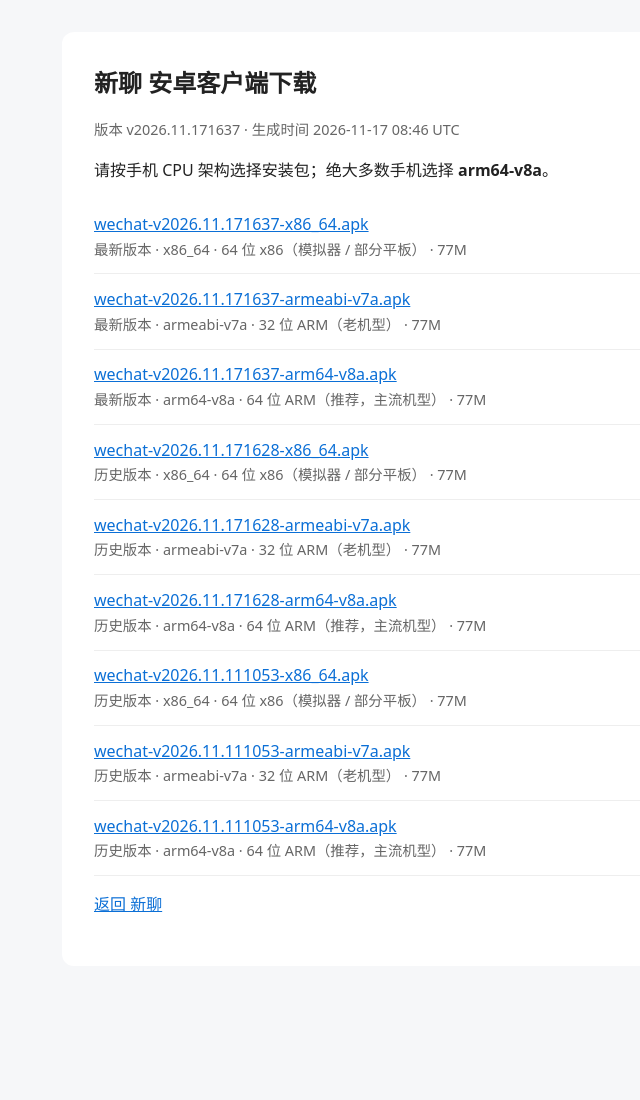
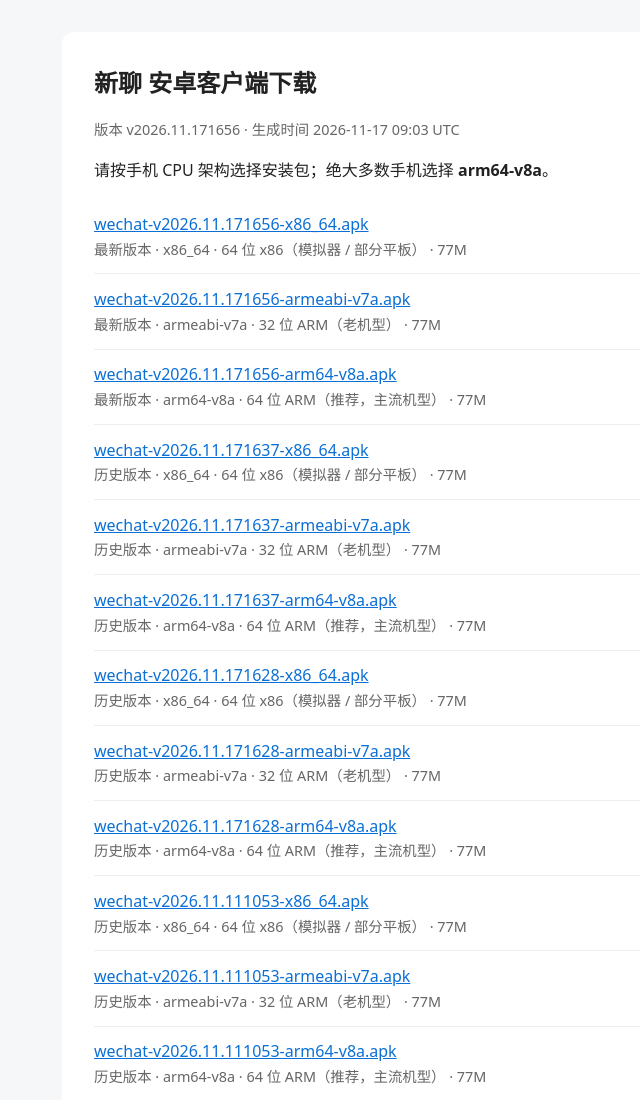
Before and after one commit to haievery/chat, a plain HTML site: page docs/download/index.html in a window 1280 px wide. Shown: the top 1100 px of the page, without its empty margins (186-826 px from the left). Before the commit the page ends 998 px from the top, so only its background shows below. Drawn offline with Linux system fonts and the light colour scheme.

Commit message:
chore: publish allin.client v2026.11.171656 from haievery/clientService@fe4d892

```diff
--- a/docs/download/index.html
+++ b/docs/download/index.html
@@ -17,12 +17,15 @@ a { color: #0b6fd6; }
 <body>
 <main>
 <h1>新聊 安卓客户端下载</h1>
-<p class="meta">版本 v2026.11.171637 · 生成时间 2026-11-17 08:46 UTC</p>
+<p class="meta">版本 v2026.11.171656 · 生成时间 2026-11-17 09:03 UTC</p>
 <p>请按手机 CPU 架构选择安装包；绝大多数手机选择 <strong>arm64-v8a</strong>。</p>
 <ul>
-<li><a href="wechat-v2026.11.171637-x86_64.apk" download="wechat-v2026.11.171637-x86_64.apk">wechat-v2026.11.171637-x86_64.apk</a><span class="meta">最新版本 · x86_64 · 64 位 x86（模拟器 / 部分平板） · 77M</span></li>
-<li><a href="wechat-v2026.11.171637-armeabi-v7a.apk" download="wechat-v2026.11.171637-armeabi-v7a.apk">wechat-v2026.11.171637-armeabi-v7a.apk</a><span class="meta">最新版本 · armeabi-v7a · 32 位 ARM（老机型） · 77M</span></li>
-<li><a href="wechat-v2026.11.171637-arm64-v8a.apk" download="wechat-v2026.11.171637-arm64-v8a.apk">wechat-v2026.11.171637-arm64-v8a.apk</a><span class="meta">最新版本 · arm64-v8a · 64 位 ARM（推荐，主流机型） · 77M</span></li>
+<li><a href="wechat-v2026.11.171656-x86_64.apk" download="wechat-v2026.11.171656-x86_64.apk">wechat-v2026.11.171656-x86_64.apk</a><span class="meta">最新版本 · x86_64 · 64 位 x86（模拟器 / 部分平板） · 77M</span></li>
+<li><a href="wechat-v2026.11.171656-armeabi-v7a.apk" download="wechat-v2026.11.171656-armeabi-v7a.apk">wechat-v2026.11.171656-armeabi-v7a.apk</a><span class="meta">最新版本 · armeabi-v7a · 32 位 ARM（老机型） · 77M</span></li>
+<li><a href="wechat-v2026.11.171656-arm64-v8a.apk" download="wechat-v2026.11.171656-arm64-v8a.apk">wechat-v2026.11.171656-arm64-v8a.apk</a><span class="meta">最新版本 · arm64-v8a · 64 位 ARM（推荐，主流机型） · 77M</span></li>
+<li><a href="wechat-v2026.11.171637-x86_64.apk" download="wechat-v2026.11.171637-x86_64.apk">wechat-v2026.11.171637-x86_64.apk</a><span class="meta">历史版本 · x86_64 · 64 位 x86（模拟器 / 部分平板） · 77M</span></li>
+<li><a href="wechat-v2026.11.171637-armeabi-v7a.apk" download="wechat-v2026.11.171637-armeabi-v7a.apk">wechat-v2026.11.171637-armeabi-v7a.apk</a><span class="meta">历史版本 · armeabi-v7a · 32 位 ARM（老机型） · 77M</span></li>
+<li><a href="wechat-v2026.11.171637-arm64-v8a.apk" download="wechat-v2026.11.171637-arm64-v8a.apk">wechat-v2026.11.171637-arm64-v8a.apk</a><span class="meta">历史版本 · arm64-v8a · 64 位 ARM（推荐，主流机型） · 77M</span></li>
 <li><a href="wechat-v2026.11.171628-x86_64.apk" download="wechat-v2026.11.171628-x86_64.apk">wechat-v2026.11.171628-x86_64.apk</a><span class="meta">历史版本 · x86_64 · 64 位 x86（模拟器 / 部分平板） · 77M</span></li>
 <li><a href="wechat-v2026.11.171628-armeabi-v7a.apk" download="wechat-v2026.11.171628-armeabi-v7a.apk">wechat-v2026.11.171628-armeabi-v7a.apk</a><span class="meta">历史版本 · armeabi-v7a · 32 位 ARM（老机型） · 77M</span></li>
 <li><a href="wechat-v2026.11.171628-arm64-v8a.apk" download="wechat-v2026.11.171628-arm64-v8a.apk">wechat-v2026.11.171628-arm64-v8a.apk</a><span class="meta">历史版本 · arm64-v8a · 64 位 ARM（推荐，主流机型） · 77M</span></li>
--- a/version.json
+++ b/version.json
@@ -1 +1 @@
-{"version":"v2026.11.171637","runId":"44048365326","sha":"d8c8b720c9a43afbfe781c14dbaf88a3ff8db040","apk":true}
+{"version":"v2026.11.171656","runId":"44050955529","sha":"fe4d8928ebd860e8824e0dd63a318127cdd62a18","apk":true}
```
Also changed, not shown: 3 other files.
